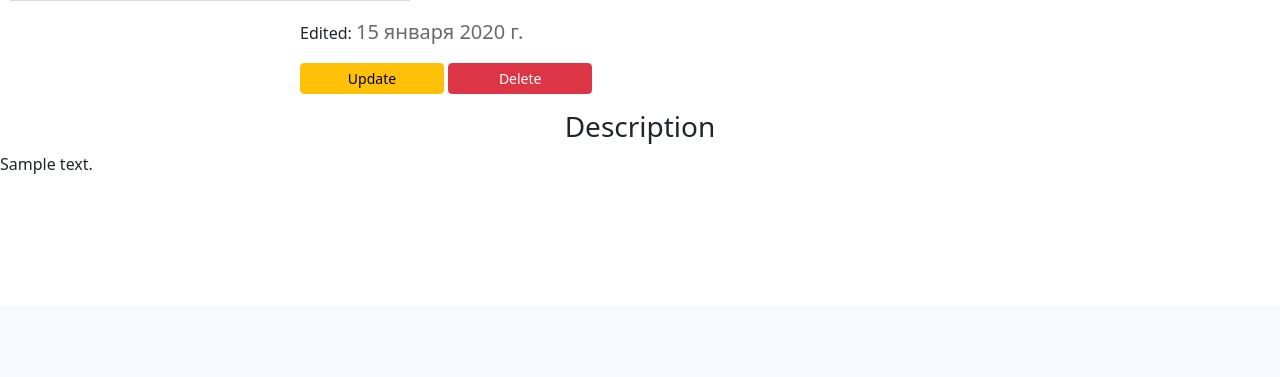
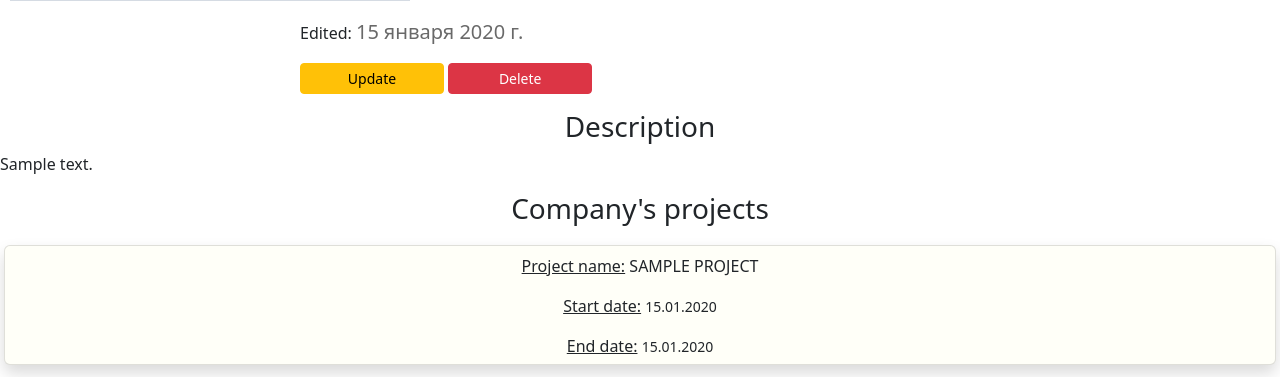
Before and after one commit to ArtMot99/MyCRMProject, a Django app: page /main/info/1/ in a window 1280 px wide; the page is wider, and only the part inside the window is pictured. Shown: the part 494-871 px from the top of that part. Before the commit the page ends 668 px from the top of that part, so only its background shows below. Run offline with Django 4.2, Linux system fonts and the light colour scheme; a user stored in the database is signed in; tables that the repository leaves empty hold one stand-in row (values such as "Sample post"); grey boxes marked "Sample" are stand-in pictures; some libraries are stand-ins or nearby versions.

Commit message:
Added projects list in template. If company have a projects, users will be look projects list.

```diff
--- a/crmproject/templates/crmproject/info_about_company.html
+++ b/crmproject/templates/crmproject/info_about_company.html
@@ -46,4 +46,21 @@
         <h3 class="text-center">Description</h3>
         <p>{{ company.about_company | safe }}</p>
     </div>
+
+    {% if company.project_set.all %}
+    <h3 class="text-center mb-3">Company's projects</h3>
+
+    {% for project in company.project_set.all %}
+            <div class="list-group mb-2">
+                <a href="{% url 'about_project' pk=project.id %}"
+                   style="height: 120px; background-color: #FFFFF8; font-size: 16px;"
+                   class="list-group-item shadow m-1 text-center">
+                    <p><span class="text-decoration-underline">Project name:</span> <span class="text-uppercase">{{ project.name }}</span></p>
+                    <p><span class="text-decoration-underline">Start date:</span> <span style="font-size: 14px;">{{ project.date_start|date:"SHORT_DATE_FORMAT" }}</span></p>
+                    <p><span class="text-decoration-underline">End date:</span> <span style="font-size: 14px;">{{ project.date_end|date:"SHORT_DATE_FORMAT" }}</span></p>
+                </a>
+            </div>
+    {% endfor %}
+    {% endif %}
+
 {% endblock %}
```
